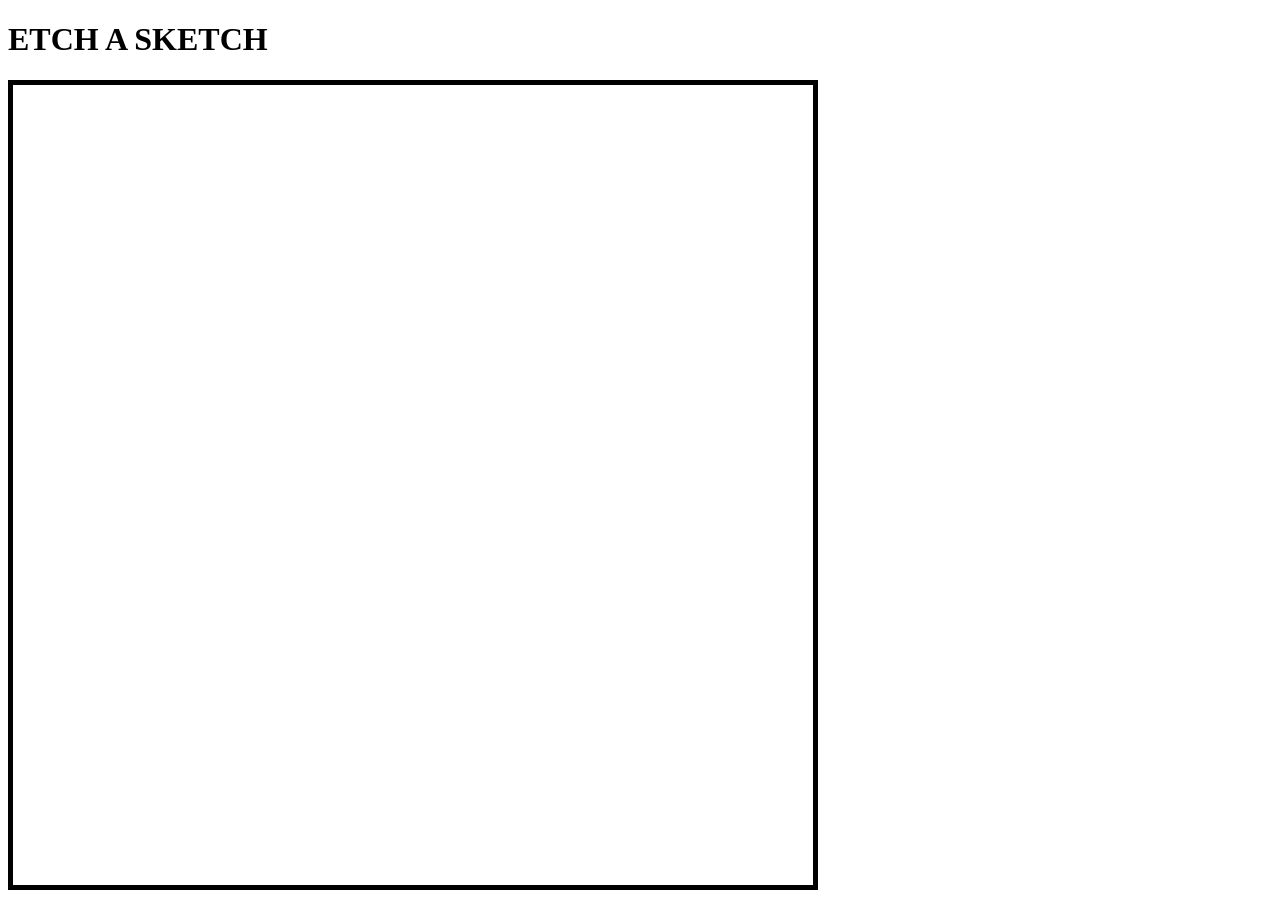
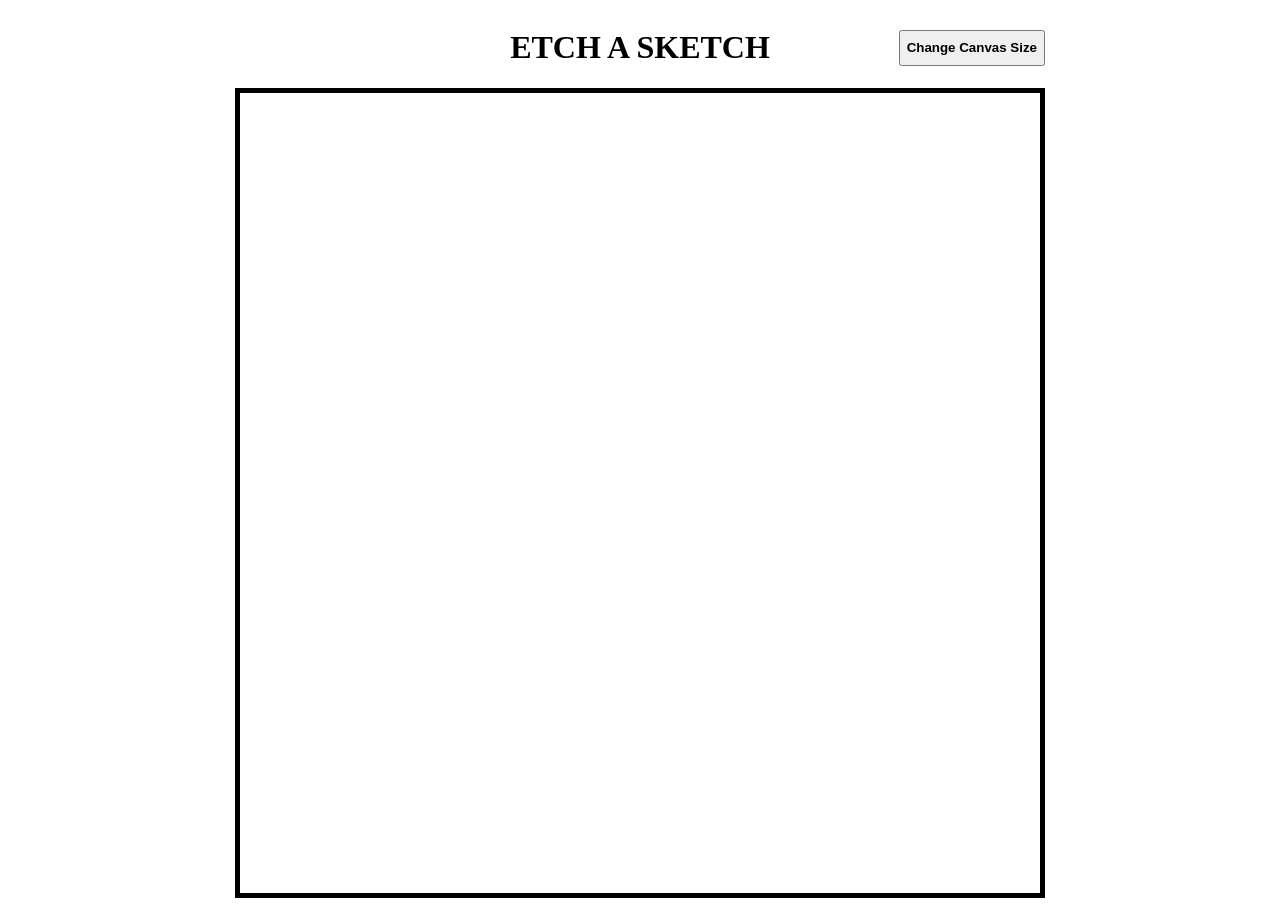
Before and after one commit to lvingonzales/top-eas, a plain HTML site: page index.html in a window 1280 px wide. Drawn offline with Linux system fonts and the light colour scheme.

Commit message:
Add reset functionality

```diff
--- a/index.html
+++ b/index.html
@@ -8,9 +8,14 @@
     <title>Etch a Sketch</title>
 </head>
 <body>
-    <h1>ETCH A SKETCH</h1>
-    <div id="container">
+    <div class="main-content">
+        <div class="header">
+            <h1>ETCH A SKETCH</h1>
+            <button class="button">Change Canvas Size</button>
+        </div>
+        <div id="container">
 
+        </div>
     </div>
 </body>
 </html>
--- a/script.js
+++ b/script.js
@@ -1,8 +1,14 @@
 const CONTAINER_LENGTH = 800;
 const container = document.querySelector("#container");
+const header = document.querySelector(".header");
+const resetButton = document.querySelector(".button");
+
+resetButton.addEventListener("click", resetCanvas);
+
+header.style.width = (CONTAINER_LENGTH + 10) + 'px';
 
 
-let canvasSize = 20;
+let canvasSize = 16;
 let canvasArea;
 let canvasLength;
 let canvasSquares = [];
@@ -11,7 +17,11 @@ function drawCanvas() {
     canvasArea = canvasSize * canvasSize;
     canvasLength = CONTAINER_LENGTH / canvasSize;
 
-    for (let i = 1; i <= canvasArea; i++){
+    createGrid();
+}
+
+function createGrid() {
+    for (let i = 1; i <= canvasArea; i++) {
         let newSquare = document.createElement("div");
         newSquare.setAttribute("class", "canvas");
         newSquare.style.height = canvasLength + 'px';
@@ -19,9 +29,30 @@ function drawCanvas() {
         newSquare.addEventListener("mouseover", () => {
             newSquare.style.backgroundColor = 'blue';
         });
-            container.appendChild(newSquare);
         canvasSquares.push(newSquare);
+    }
+
+    for( let i = 0; i < canvasSquares.length; i++){
+        container.appendChild(canvasSquares[i]);
     }
 }
 
+function resetCanvas () {
+    canvasSize = prompt("Enter the amount of squares per side");
+    if (canvasSize > 100) {
+        alert (canvasSize + " is too large. Canvas has defaulted to 16.");
+        canvasSize = 16;
+    }
+
+    for (let i = 0; i < canvasSquares.length; i++) {
+        canvasSquares[i].remove();
+    }
+
+    canvasSquares = [];
+
+    drawCanvas()
+}
+
+
+
 drawCanvas();
--- a/styles.css
+++ b/styles.css
@@ -1,3 +1,17 @@
+.main-content {
+    display: flex;
+    flex-direction: column;
+    align-items: center;
+}
+
+.header {
+    display: flex;
+    text-align: center;
+    align-items: center;
+    justify-content: center;
+    position: relative;
+}
+
 #container {
     display: flex;
     border: 5px solid black;
@@ -11,3 +25,10 @@
     display: flex;
     flex: none;
 }
+
+.button {
+    position: absolute;
+    height: 36px;
+    right: 0;
+    font-weight: 600;
+}
```
Lines whose indentation alone changed are shown as unchanged.
